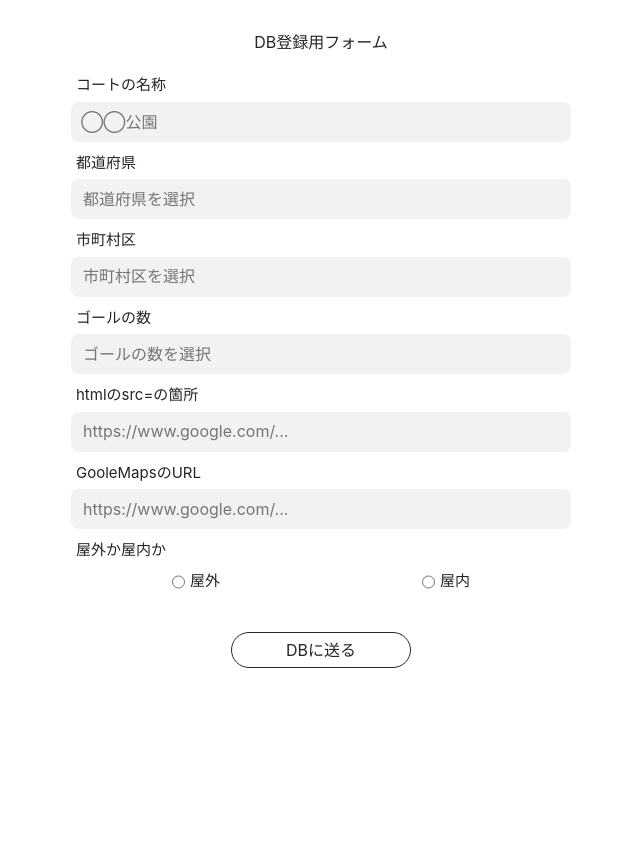
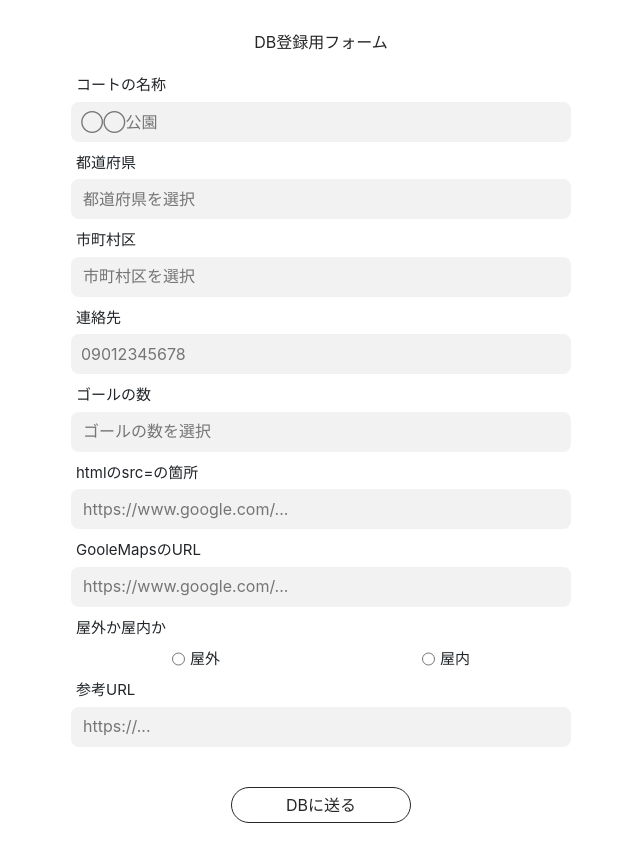
Before and after one commit to okuxxbos20/geoHoop.com, a Nuxt app: page /submit in a window 1280 px wide. Shown: the whole page, without its empty margins (319-959 px from the left). Before the commit the page ends 800 px from the top, so only its background shows below. Built offline with nearby package versions, Linux system fonts and the light colour scheme.

Commit message:
参考urlを追加できるようにした

```diff
--- a/pages/submit.vue
+++ b/pages/submit.vue
@@ -2,12 +2,14 @@
   <div class="court-form container">
     <form @submit.prevent="submitData()">
       <p class="db-title">DB登録用フォーム</p>
+      <!-- コートの名称 -->
       <div class="insert-place court-name">
         <label :class="{ error: error.name !== 'コートの名称' }">
           {{ error.name }}
         </label>
         <input v-model="court.name" type="text" placeholder="◯◯公園" autofocus>
       </div>
+      <!-- 都道府県 -->
       <div class="insert-place select-prefecture">
         <label :class="{ error: error.prefecture !== '都道府県' }">
           {{ error.prefecture }}
@@ -29,6 +31,7 @@
           </option>
         </select>
       </div>
+      <!-- 市町村区 -->
       <div class="insert-place select-city">
         <label :class="{ error: error.city !== '市町村区' }">
           {{ error.city }}
@@ -48,6 +51,14 @@
           </option>
         </select>
       </div>
+      <!-- 連絡先 -->
+      <div class="insert-place">
+        <label :class="{ error: error.tel !== '連絡先' }">
+          {{ error.tel }}
+        </label>
+        <input v-model="court.tel" type="text" placeholder="09012345678">
+      </div>
+      <!-- ゴールの数 -->
       <div class="insert-place">
         <label :class="{ error: error.howManyGoal !== 'ゴールの数' }">
           {{ error.howManyGoal }}
@@ -69,6 +80,7 @@
           <option value="8+">8以上</option>
         </select>
       </div>
+      <!-- 緯度と経度 -->
       <!-- <div class="insert-place">
         <label :class="{ error: error.geo !== '緯度と経度' }">
           {{ error.geo }}
@@ -88,6 +100,7 @@
           />
         </div>
       </div> -->
+      <!-- 地図情報 -->
       <div class="insert-place">
         <label :class="{ error: error.embedSrc !== 'htmlのsrc=の箇所' }">
           {{ error.embedSrc }}
@@ -99,6 +112,7 @@
         </span>
         <input v-model="court.embedSrc" type="text" />
       </div>
+      <!-- GoogleMapsのURL -->
       <div class="insert-place">
         <label :class="{ error: error.googleMapsUrl !== 'GooleMapsのURL' }">
           {{ error.googleMapsUrl }}
@@ -110,6 +124,7 @@
         </span>
         <input v-model="court.googleMapsUrl" type="text" />
       </div>
+      <!-- 屋内か屋外か -->
       <div class="insert-place">
         <label :class="{ error: error.isOutside !== '屋外か屋内か' }">
           {{ error.isOutside }}
@@ -132,6 +147,18 @@
             <label>屋内</label>
           </div>
         </div>
+      </div>
+      <!-- 参考URL -->
+      <div class="insert-place">
+        <label :class="{ error: error.refUrl !== '参考URL' }">
+          {{ error.refUrl }}
+        </label>
+        <span
+          :class="{ deletePlaceholder: court.refUrl !== null }"
+        >
+          https://...
+        </span>
+        <input v-model="court.refUrl" type="text" />
       </div>
       <button
         type="submit"
@@ -166,13 +193,15 @@ export default {
         embedSrc: null,
         geo: { df: '', ff: '' },
         googleMapsUrl: '',
+        howManyGoal: null,
         id: null,
         img: [],
         isOutside: null,
         likes: 0,
-        name: '',
+        name: null,
         prefecture: null,
-        howManyGoal: null,
+        refUrl: null,
+        tel: null
       },
       error: {
         name: 'コートの名称',
@@ -182,7 +211,9 @@ export default {
         howManyGoal: 'ゴールの数',
         embedSrc: 'htmlのsrc=の箇所',
         googleMapsUrl: 'GooleMapsのURL',
-        isOutside: '屋外か屋内か'
+        isOutside: '屋外か屋内か',
+        refUrl: '参考URL',
+        tel: '連絡先'
       },
       isAbleToSubmit: false
       // 全てのバリデーションをパスしたらtrueにする
```
